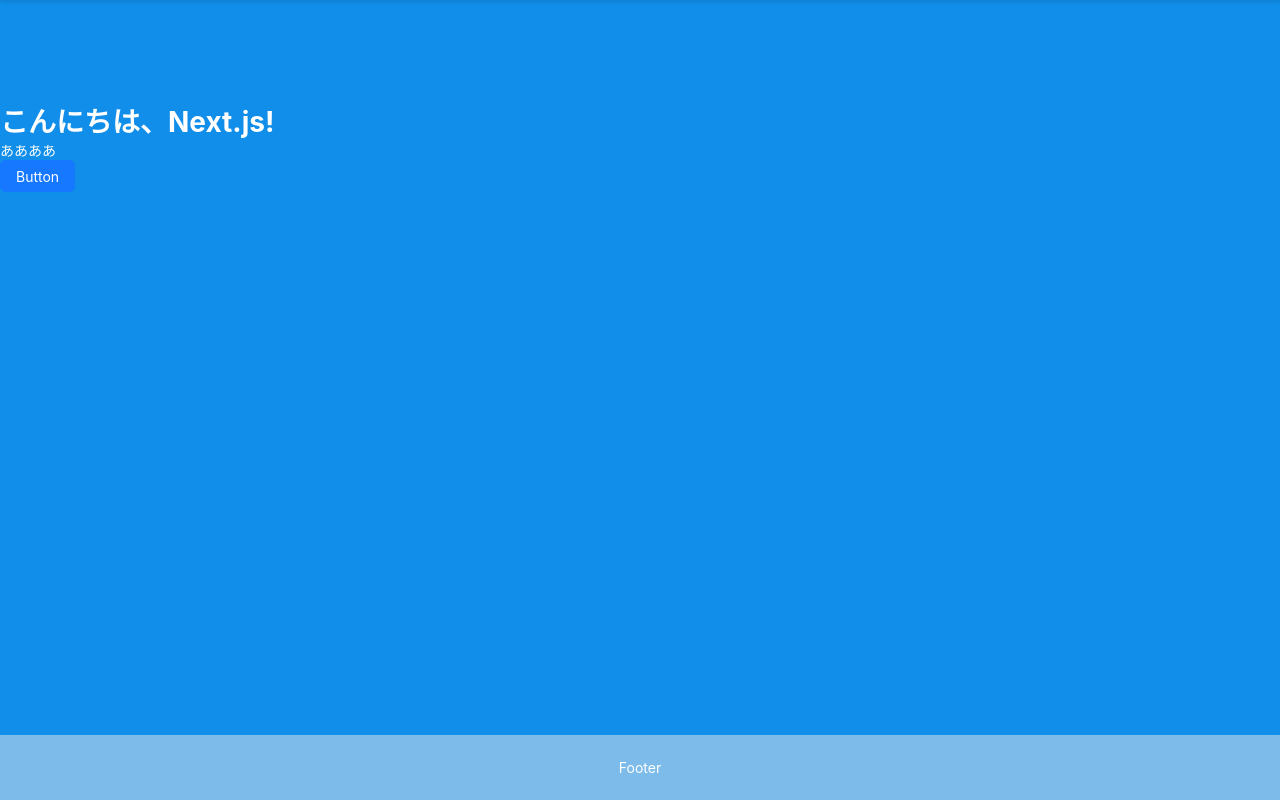
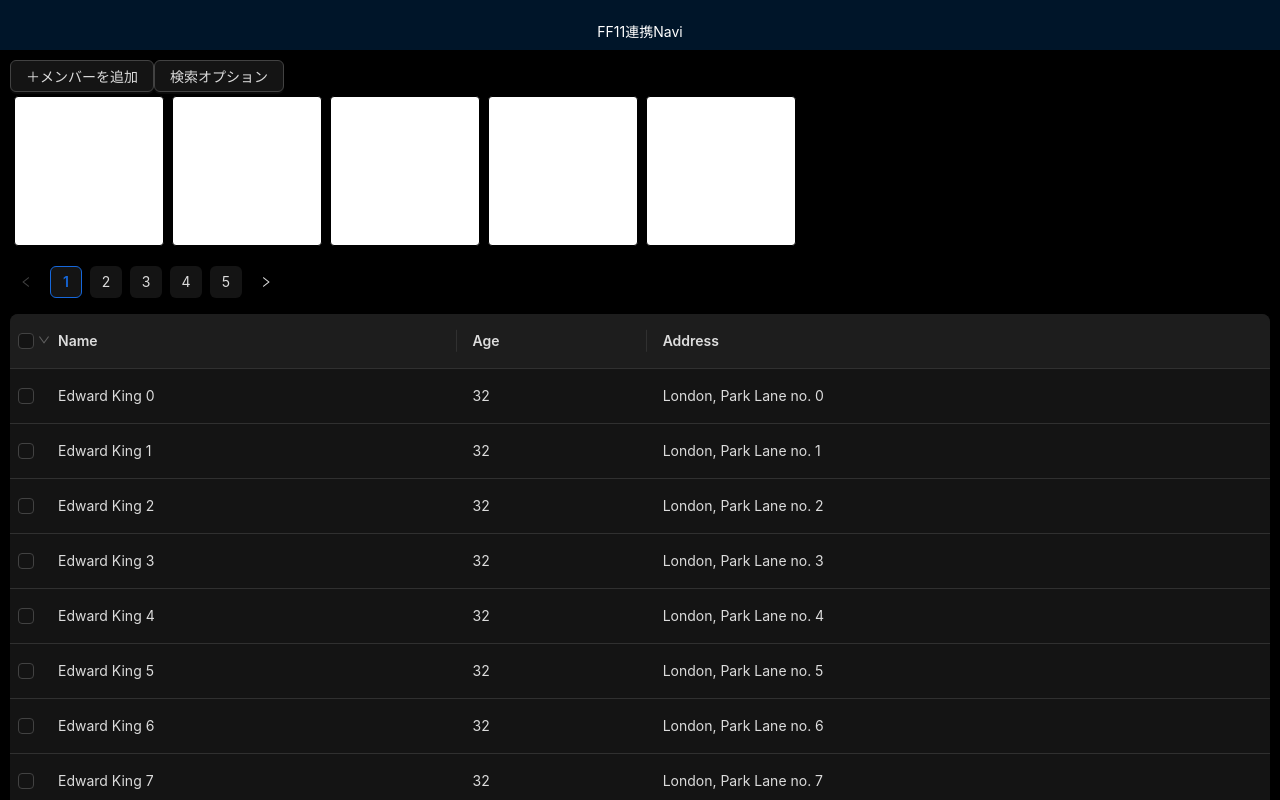
Before and after one commit to kutarkutakuta/ffxi_renkei_navi_next, a Next.js app: page / in a window 1280 px wide. Shown: the top 800 px of the page. Built offline with nearby package versions, Linux system fonts and the light colour scheme.

Commit message:
ant-d install

```diff
--- a/package.json
+++ b/package.json
@@ -9,6 +9,8 @@
     "lint": "next lint"
   },
   "dependencies": {
+    "@dnd-kit/core": "^6.0.8",
+    "@dnd-kit/sortable": "^7.0.2",
     "@types/node": "20.5.8",
     "@types/react": "18.2.21",
     "@types/react-dom": "18.2.7",
--- /dev/null
+++ b/src/components/Draggable.tsx
@@ -0,0 +1,34 @@
+import React, { ReactElement } from 'react';
+import {useDraggable} from '@dnd-kit/core';
+import { useSortable } from '@dnd-kit/sortable';
+import { CSS } from "@dnd-kit/utilities";
+
+interface SortableItemProps {
+  id: string;
+  children: ReactElement;
+}
+
+export function SortableItem({ id, children }: SortableItemProps) {
+  const { attributes, listeners, setNodeRef, transform, transition } =
+    useSortable({ id });
+  const style = {
+    transform: CSS.Transform.toString(transform),
+    transition,
+    // スタイル調整用
+    display: "flex",
+    alignItems: "center",
+    justifyContent: "center",
+    margin: 4,
+    borderRadius: 4,
+    width: "150px",
+    height: "150px",
+    border: "1px solid black",
+    backgroundColor: "white",
+  };
+  return (
+    // eslint-disable-next-line react/jsx-props-no-spreading
+    <div ref={setNodeRef} style={style} {...attributes} {...listeners}>
+      {children}
+    </div>
+  );
+}
--- a/src/components/myComponent.tsx
+++ b/src/components/myComponent.tsx
@@ -1,14 +1,146 @@
 "use client";
-import React from "react";
-import { Affix, Button } from "antd";
+import React, { useCallback, useEffect, useRef, useState } from "react";
+import { Affix, Button, Table } from "antd";
+
+import { DndContext, DragEndEvent } from "@dnd-kit/core";
+import { SortableItem } from "./Draggable";
+import { SortableContext, arrayMove } from "@dnd-kit/sortable";
+import { ColumnsType, TableRowSelection } from "antd/es/table/interface";
+
+interface DataType {
+  key: React.Key;
+  name: string;
+  age: number;
+  address: string;
+}
+
+const columns: ColumnsType<DataType> = [
+  {
+    title: 'Name',
+    dataIndex: 'name',
+  },
+  {
+    title: 'Age',
+    dataIndex: 'age',
+  },
+  {
+    title: 'Address',
+    dataIndex: 'address',
+  },
+];
+
+const data: DataType[] = [];
+for (let i = 0; i < 46; i++) {
+  data.push({
+    key: i,
+    name: `Edward King ${i}`,
+    age: 32,
+    address: `London, Park Lane no. ${i}`,
+  });
+}
 
 const MyComponent = (props: { message: string }) => {
+
+  /*  */
+  const items = ["1", "2", "3", "4", "5"];
+  const contents = items.map((item) => ({
+    id: item,
+    content: item,
+  }));
+  const [state, setState] =
+    useState<{ id: string; content: string }[]>(contents);
+  const handleDragEnd = useCallback(
+    (event: { active: any; over: any }) => {
+      const { active, over } = event;
+      if (over === null) {
+        return;
+      }
+      if (active.id !== over.id) {
+        const oldIndex = state
+          .map((item) => {
+            return item.id;
+          })
+          .indexOf(active.id);
+        const newIndex = state
+          .map((item) => {
+            return item.id;
+          })
+          .indexOf(over.id);
+        const newState = arrayMove(state, oldIndex, newIndex);
+        setState(newState);
+      }
+    },
+    [state]
+  );
+
+  /*  */
+  const [selectedRowKeys, setSelectedRowKeys] = useState<React.Key[]>([]);
+
+  const onSelectChange = (newSelectedRowKeys: React.Key[]) => {
+    console.log('selectedRowKeys changed: ', newSelectedRowKeys);
+    setSelectedRowKeys(newSelectedRowKeys);
+  };
+
+  const rowSelection: TableRowSelection<DataType> = {
+    selectedRowKeys,
+    onChange: onSelectChange,
+    selections: [
+      Table.SELECTION_ALL,
+      Table.SELECTION_INVERT,
+      Table.SELECTION_NONE,
+      {
+        key: 'odd',
+        text: 'Select Odd Row',
+        onSelect: (changeableRowKeys) => {
+          let newSelectedRowKeys = [];
+          newSelectedRowKeys = changeableRowKeys.filter((_, index) => {
+            if (index % 2 !== 0) {
+              return false;
+            }
+            return true;
+          });
+          setSelectedRowKeys(newSelectedRowKeys);
+        },
+      },
+      {
+        key: 'even',
+        text: 'Select Even Row',
+        onSelect: (changeableRowKeys) => {
+          let newSelectedRowKeys = [];
+          newSelectedRowKeys = changeableRowKeys.filter((_, index) => {
+            if (index % 2 !== 0) {
+              return true;
+            }
+            return false;
+          });
+          setSelectedRowKeys(newSelectedRowKeys);
+        },
+      },
+    ],
+  };
+
   return (
     <div>
-
-      <h1>こんにちは、Next.js!</h1>
-      <p>{props.message}</p>
-      <Button type="primary">Button</Button>
+      <div>
+        <Button>＋メンバーを追加</Button>
+        <Button>検索オプション</Button>
+        <DndContext onDragEnd={handleDragEnd}>
+          <SortableContext items={state}>
+            <div style={{ display: "flex", flexWrap: "wrap" }}>
+              {/* スタイル調整用 */}
+              {state.map((item) => (
+                <SortableItem key={item.id} id={item.id}>
+                  <div>{item.content}</div>
+                </SortableItem>
+              ))}
+            </div>
+          </SortableContext>
+        </DndContext>
+      </div>
+      <div>
+        <Table rowSelection={rowSelection} columns={columns} dataSource={data}
+        pagination={{position: ["topLeft"]}} />
+      </div>
     </div>
   );
 };
--- a/src/components/myLayout.module.css
+++ /dev/null
@@ -1,17 +0,0 @@
-.headerPanel {
-  /* position: fixed; */
-  /* top: 0;
-  left: 0; */
-  width: 100%;
-  height: 100px;
-  background-color: #333;
-  color: #fff;
-  padding: 10px;
-  box-shadow: 0 2px 4px rgba(0, 0, 0, 0.1);
-  transition: transform 0.3s ease-in-out;
-  transform: translateY(-100%);
-}
-
-.visible {
-  transform: translateY(0);
-}
--- a/src/components/myLayout.tsx
+++ b/src/components/myLayout.tsx
@@ -1,20 +1,23 @@
 import { ReactNode, useEffect, useRef, useState } from "react";
-import { Layout, Space } from "antd";
-const { Footer, Content } = Layout;
+import { Button, Layout, Space } from "antd";
+const { Footer, Content, Header } = Layout;
 
-import styles from "./myLayout.module.css";
+const headerStyle: React.CSSProperties = {
+  textAlign: 'center',
+  color: '#fff',
+  height: 50,
+};
 
 const contentStyle: React.CSSProperties = {
   textAlign: "left",
+  padding:"10px",
   minHeight: 500,
   color: "#fff",
-  backgroundColor: "#108ee9",
 };
 
 const footerStyle: React.CSSProperties = {
   textAlign: "center",
   color: "#fff",
-  backgroundColor: "#7dbcea",
   position: "sticky",
   bottom: 0,
 };
@@ -44,19 +47,12 @@
 
   return (
     <Space direction="vertical" style={{ width: "100%" }} size={[0, 48]}>
-      <Layout style={{ minHeight: "100vh", overflow: "auto" }}>
+      <Layout  style={{ minHeight: "100vh", overflow: "auto" }}>
+        <Header style={headerStyle}>
+            FF11連携Navi
+        </Header>
         <Content style={contentStyle}>
-          <div
-            className={`${styles.headerPanel} ${
-              isVisible ? styles.visible : ""
-            }`}
-          >
-            <p>FF11連携Navi</p>
-          </div>
-          <div
-          >
-            {children}
-          </div>
+        {children}
         </Content>
         <Footer style={footerStyle}>Footer</Footer>
       </Layout>
--- a/src/pages/_app.tsx
+++ b/src/pages/_app.tsx
@@ -1,11 +1,15 @@
-import '@/styles/globals.css'
-import type { AppProps } from 'next/app'
-import MyLayout from '../components/myLayout';
+import "@/styles/globals.css";
+import type { AppProps } from "next/app";
+import MyLayout from "../components/myLayout";
+import { ConfigProvider } from "antd";
+import theme from "./themeConfig";
 
 export default function App({ Component, pageProps }: AppProps) {
   return (
-    <MyLayout>
-      <Component {...pageProps} />
-    </MyLayout>
-  )
+    <ConfigProvider theme={theme}>
+      <MyLayout>
+        <Component {...pageProps} />
+      </MyLayout>
+    </ConfigProvider>
+  );
 }
--- a/src/pages/_document.tsx
+++ b/src/pages/_document.tsx
@@ -1,7 +1,9 @@
-import { Html, Head, Main, NextScript } from 'next/document'
+import React from 'react';
+import { StyleProvider, createCache, extractStyle } from '@ant-design/cssinjs';
+import Document, { Head, Html, Main, NextScript } from 'next/document';
+import type { DocumentContext } from 'next/document';
 
-export default function Document() {
-  return (
+const MyDocument = () => (
   <Html lang="ja">
     <Head />
     <body>
@@ -9,5 +11,30 @@
       <NextScript />
     </body>
   </Html>
-  )
-}
+);
+
+MyDocument.getInitialProps = async (ctx: DocumentContext) => {
+  const cache = createCache();
+  const originalRenderPage = ctx.renderPage;
+  ctx.renderPage = () =>
+    originalRenderPage({
+      enhanceApp: (App) => (props) => (
+        <StyleProvider cache={cache}>
+          <App {...props} />
+        </StyleProvider>
+      ),
+    });
+
+  const initialProps = await Document.getInitialProps(ctx);
+  const style = extractStyle(cache, true);
+  return {
+    ...initialProps,
+    styles: (
+      <>
+        {initialProps.styles}
+        <style dangerouslySetInnerHTML={{ __html: style }} />
+      </>
+    ),
+  };
+};
+export default MyDocument;
--- /dev/null
+++ b/src/pages/themeConfig.ts
@@ -0,0 +1,10 @@
+import { ThemeConfig, theme } from 'antd';
+
+const myTheme: ThemeConfig = {
+  algorithm: theme.darkAlgorithm,
+  token: {
+    fontSize: 14,
+  },
+};
+
+export default myTheme;
--- a/src/styles/globals.css
+++ b/src/styles/globals.css
@@ -93,6 +93,8 @@
       rgb(var(--background-end-rgb))
     )
     rgb(var(--background-start-rgb));
+    scrollbar-width: thin; /* ブラウザのデフォルトスクロールバーを表示 */
+  scrollbar-color: #333 transparent; /* スクロールバーの色を設定 */
 }
 
 a {
```
Also changed, not shown: 1 other file (tests, documents, lock files or other folders). Lines whose indentation alone changed are shown as unchanged.
